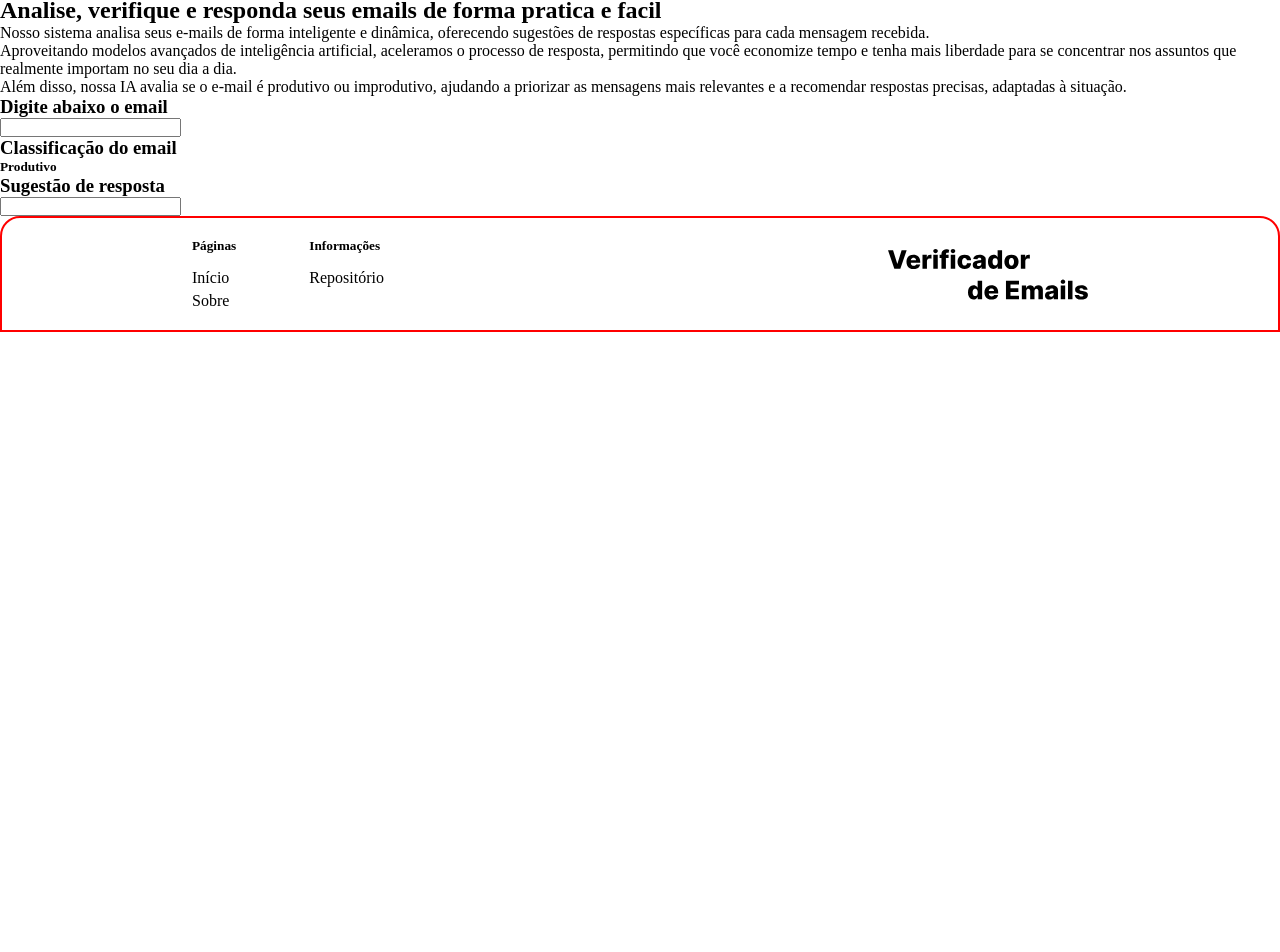
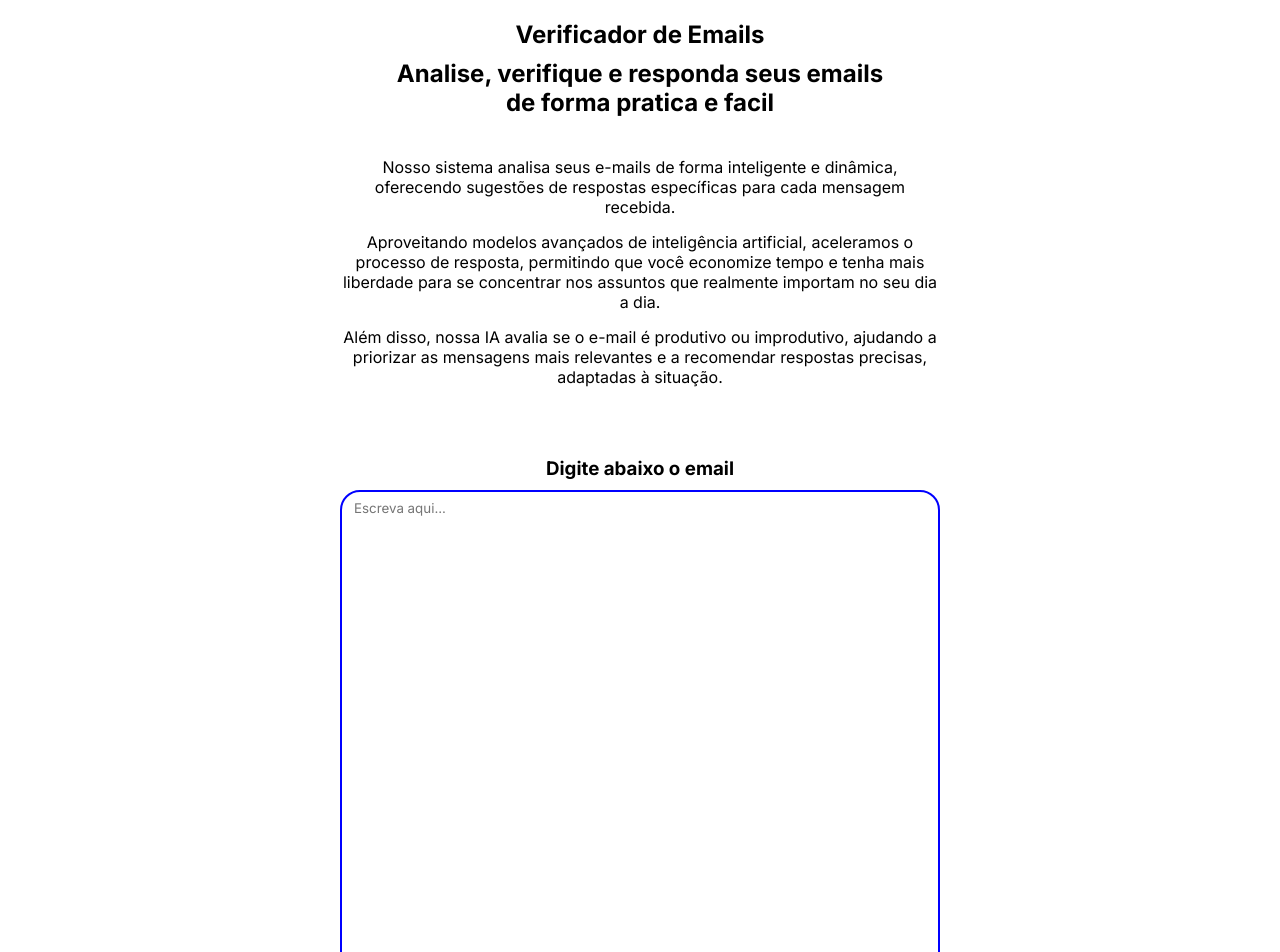
Before and after one commit to thiagodemedeiros/Verificador_de_emails_frontend, a React (Vite) app: page / in a window 1280 px wide. Shown: the part 125-1077 px from the top of the page. Before the commit the page ends 800 px from the top, so only its background shows below. Built offline with nearby package versions, Linux system fonts and the light colour scheme.

Commit message:
começando os estilos da home

```diff
--- a/index.html
+++ b/index.html
@@ -3,6 +3,9 @@
   <head>
     <meta charset="UTF-8" />
     <link rel="icon" type="image/svg+xml" href="/vite.svg" />
+    <link rel="preconnect" href="https://fonts.googleapis.com">
+    <link rel="preconnect" href="https://fonts.gstatic.com" crossorigin>
+    <link href="https://fonts.googleapis.com/css2?family=Inter:ital,opsz,wght@0,14..32,100..900;1,14..32,100..900&display=swap" rel="stylesheet">
     <meta name="viewport" content="width=device-width, initial-scale=1.0" />
     <title>site</title>
   </head>
--- a/src/index.css
+++ b/src/index.css
@@ -2,6 +2,7 @@
   margin: 0;
   padding: 0;
   box-sizing: border-box;
+  font-family: "Inter", sans-serif;
 }
 
 a {
--- a/src/pages/home/sections/HomeSection1.tsx
+++ b/src/pages/home/sections/HomeSection1.tsx
@@ -6,18 +6,26 @@
         <div className='HomeSection1_texto'>
             <h1>Verificador de Emails</h1>
             <h2>Analise, verifique e responda seus emails de forma pratica e facil</h2>
+            <div className='HomeSection1_texto_p'>
                 <p>Nosso sistema analisa seus e-mails de forma inteligente e dinâmica, oferecendo sugestões de respostas específicas para cada mensagem recebida.</p>
                 <p>Aproveitando modelos avançados de inteligência artificial, aceleramos o processo de resposta, permitindo que você economize tempo e tenha mais liberdade para se concentrar nos assuntos que realmente importam no seu dia a dia.</p>
                 <p>Além disso, nossa IA avalia se o e-mail é produtivo ou improdutivo, ajudando a priorizar as mensagens mais relevantes e a recomendar respostas precisas, adaptadas à situação.</p>
             </div>
+        </div>
 
         <div className='HomeSection1_inputs'>
+            <div className='HomeSection1_inputs_itens'>
                 <h3>Digite abaixo o email</h3>
-            <input type="text" />
+                <textarea placeholder="Escreva aqui..."></textarea>
+            </div>
+            <div className='HomeSection1_inputs_itens'>
                 <h3>Classificação do email</h3>
                 <h5>Produtivo</h5>
+            </div>
+            <div className='HomeSection1_inputs_itens'>
                 <h3>Sugestão de resposta</h3>
-            <input type="text" />
+                <textarea placeholder="Escreva aqui..."></textarea>
+            </div>
         </div>
     </section>
     )
--- a/src/pages/home/sections/styles/HomeSection1.css
+++ b/src/pages/home/sections/styles/HomeSection1.css
@@ -0,0 +1,64 @@
+.HomeSection1 {
+    display: flex;
+    flex-direction: column;
+    align-items: center;
+    justify-content: center;
+    width: 100%;
+    padding: 50px 0px;
+}
+
+.HomeSection1_texto {
+    display: flex;
+    flex-direction: column;
+    align-items: center;
+    justify-content: center;
+    gap: 10px;
+
+    text-align: center;
+    width: 80%;
+    max-width: 600px;
+
+    margin-bottom: 70px;
+
+    & h2 {
+        margin-bottom: 30px;
+        max-width: 500px;
+    }
+}
+
+.HomeSection1_texto_p {
+    display: flex;
+    flex-direction: column;
+    align-items: center;
+    justify-content: center;
+    gap: 15px;
+}
+
+.HomeSection1_inputs {
+    display: flex;
+    flex-direction: column;
+    align-items: center;
+    justify-content: center;
+    gap: 15px;
+    width: 80%;
+    max-width: 600px;
+}
+
+.HomeSection1_inputs_itens {
+    display: flex;
+    flex-direction: column;
+    align-items: center;
+    justify-content: center;
+    gap: 10px;
+
+    width: 100%;
+
+    & textarea {
+        width: 100%;
+        height: 500px;
+        border: 2px blue solid;
+        border-radius: 20px;
+        padding: 8px 12px;
+        resize: none
+    }
+}
```
Lines whose indentation alone changed are shown as unchanged.
